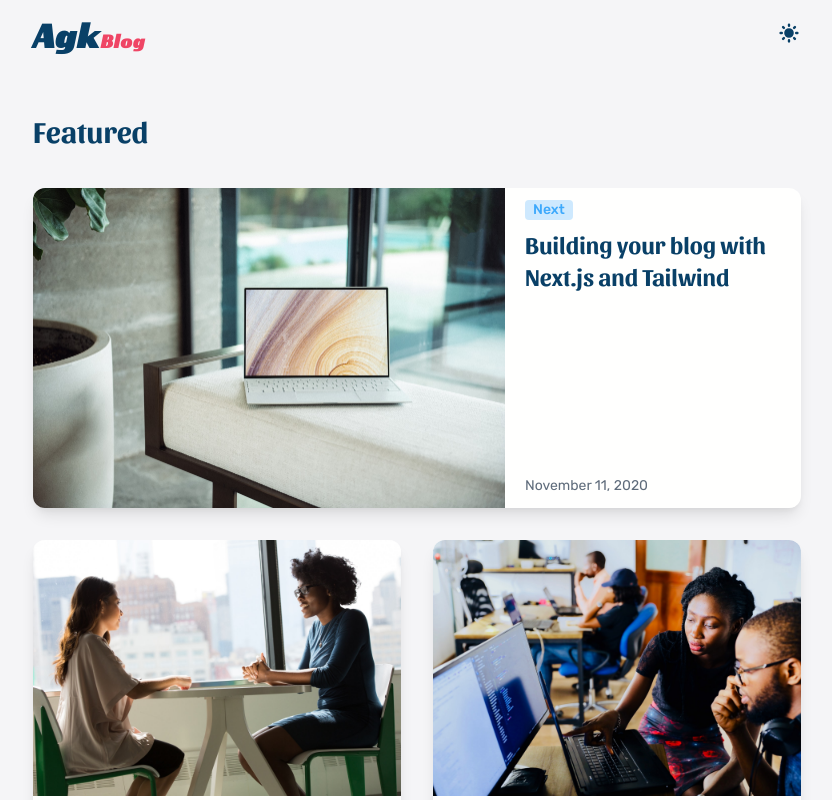
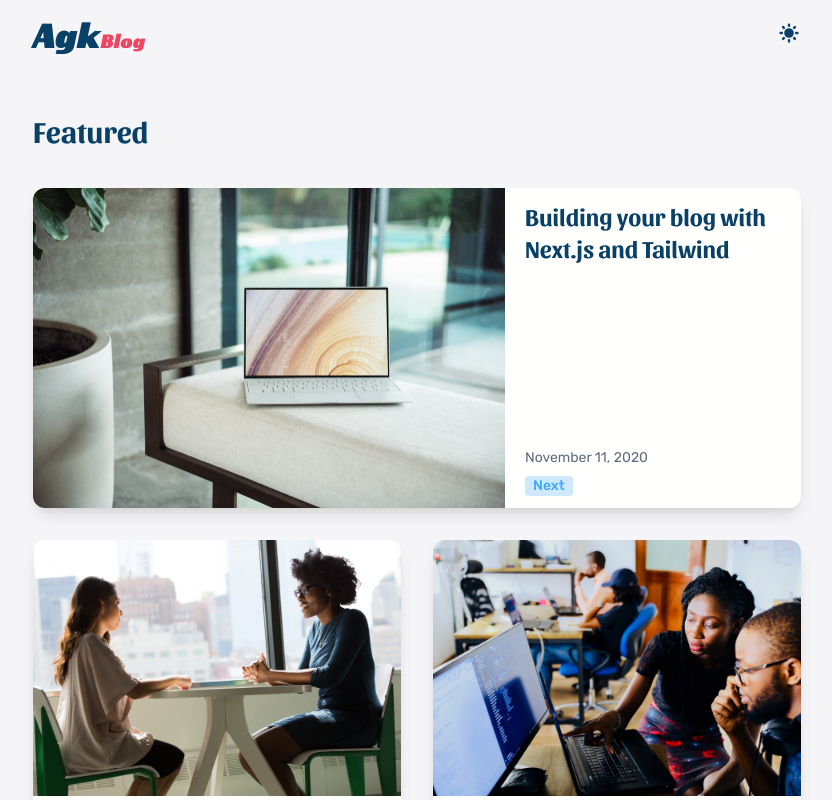
Before and after one commit to AgkTF/blog-2021, a Next.js app: page / in a window 1280 px wide. Shown: the top 800 px of the page, without its empty margins (223-1055 px from the left). Built offline with nearby package versions, Linux system fonts and the light colour scheme; a small style sheet from the web is missing; what @tailwindcss/typography would draw is missing.

Commit message:
Moving the tags below the dates.

```diff
--- a/src/components/UIElements/PostCard/PostCard.js
+++ b/src/components/UIElements/PostCard/PostCard.js
@@ -16,8 +16,8 @@ const STYLES = {
     forOthers: 'relative pb-[58.33%] sm:pb-0 sm:h-64 sm:w-full',
   },
   title: {
-    forFirst: 'mt-2 sm:w-48 sm:max-w-sm lg:w-64',
-    forOthers: 'mt-2 sm:w-48 sm:max-w-sm md:w-72',
+    forFirst: 'sm:w-48 sm:max-w-sm lg:w-64',
+    forOthers: 'sm:w-48 sm:max-w-sm md:w-72',
   },
 };
 
@@ -54,7 +54,6 @@ const PostCard = ({
 
       <div className="py-3 px-5 flex flex-col justify-between items-start">
         <div>
-          <TagPill tagName={tagName} />
           <Title
             postTitle={postTitle}
             link={link}
@@ -63,9 +62,15 @@ const PostCard = ({
             }
           />
         </div>
-        <p className="mt-6 text-xs text-paragraph-light dark:text-paragraph-dark font-rubik sm:text-sm">
-          {enUSDateRenderer(publishDate)}
-        </p>
+
+        <div>
+          <p className="mt-6 text-xs text-paragraph-light dark:text-paragraph-dark font-rubik sm:text-sm">
+            {enUSDateRenderer(publishDate)}
+          </p>
+          <div className="mt-2 flex items-center justify-start gap-2">
+            <TagPill tagName={tagName} />
+          </div>
+        </div>
       </div>
     </div>
   );
```
